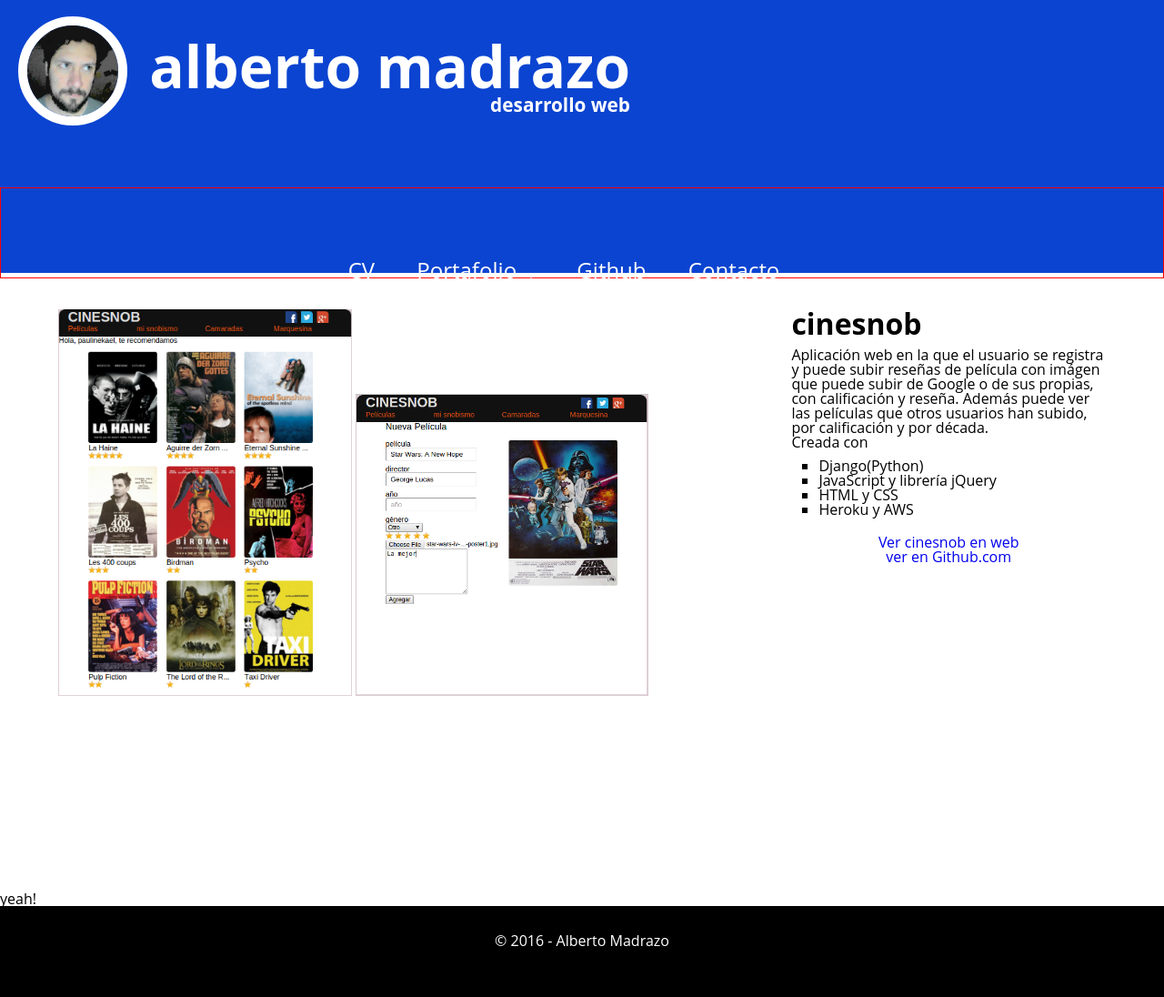
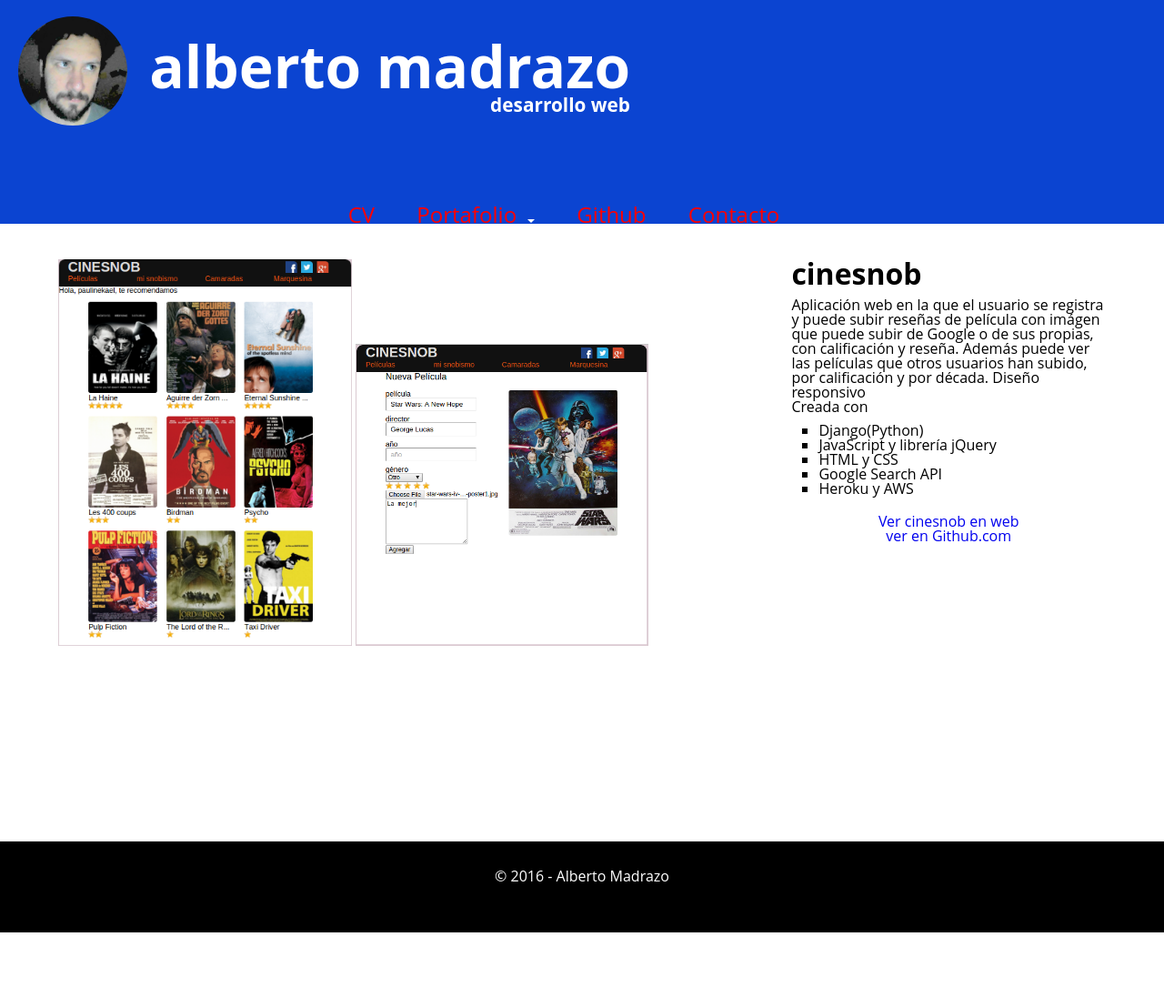
Before and after one commit to albertomadrazo/albertomadrazo.github.io, a Jekyll site: the page built from _pages/portafolio.html, in a window 1280 px wide. Shown: the whole page at 91% size. Built offline with Jekyll 4.4.1, drawn with Linux system fonts in a browser that asks for light colours; after the commit the page ends 1025 px from its top, so only the background shows below that.

Commit message:
A workable header, with many, many problems still.

```diff
--- a/_includes/icon-github.html
+++ /dev/null
@@ -1 +0,0 @@
-<a href="https://github.com/{{ include.username }}"><span class="icon icon--github">{% include icon-github.svg %}</span><span class="username">{{ include.username }}</span></a>
--- a/_includes/icon-twitter.html
+++ /dev/null
@@ -1 +0,0 @@
-<a href="https://twitter.com/{{ include.username }}"><span class="icon icon--twitter">{% include icon-twitter.svg %}</span><span class="username">{{ include.username }}</span></a>
--- a/_layouts/default.html
+++ b/_layouts/default.html
@@ -7,7 +7,6 @@
 
     {% include header.html %}
         {{ content }}
-    <h1>yeah!</h1>
     {% include footer.html %}
   </body>
 
--- a/_pages/cinesnob.html
+++ b/_pages/cinesnob.html
@@ -4,22 +4,5 @@
 permalink: /portafolio/
 ---
 <div id="content">
-<div class="content-left">
-	<img class="sample-img" src="../images/cinesnob.png">
-	<img class="sample-img" src="../images/cinesnob_add.png">
+
 </div>
-<div class="content-right">
-<h2 class="project-title">{{ page.title }}</h2>
-Aplicación web en la que el usuario se registra y puede subir reseñas de película con imágen que puede subir de Google o de sus propias, con calificación y rese&ntilde;a. Adem&aacute;s puede ver las pel&iacute;culas que otros usuarios han subido, por calificaci&oacute;n y por d&eacute;cada.<br/>
-Creada con
-<ul class="used-tech">
-	<li>Django(Python)</li>
-	<li>JavaScript y librer&iacute;a jQuery</li>
-	<li>HTML y CSS</li>
-	<li>Heroku y AWS</li>
-</ul>
-
-<h3 class="link-project"><a href="http://obscure-anchorage-6463.herokuapp.com/califas/">Ver cinesnob en web</a></h3>
-<h3 class="link-project"><a href="https://github.com/albertomadrazo/cinesnob.git">ver en Github.com</a></h3>
-</div>
-</div>
--- /dev/null
+++ b/_pages/portafolio.html
@@ -0,0 +1,26 @@
+---
+layout: default
+title: cinesnob
+permalink: /portafolio/
+---
+<div id="content">
+	<div class="content-left">
+		<img class="sample-img" src="../images/cinesnob.png">
+		<img class="sample-img" src="../images/cinesnob_add.png">
+	</div>
+	<div class="content-right">
+	<h2 class="project-title">{{ page.title }}</h2>
+	Aplicación web en la que el usuario se registra y puede subir reseñas de película con imágen que puede subir de Google o de sus propias, con calificación y rese&ntilde;a. Adem&aacute;s puede ver las pel&iacute;culas que otros usuarios han subido, por calificaci&oacute;n y por d&eacute;cada. Dise&ntilde;o responsivo<br/>
+	Creada con
+	<ul class="used-tech">
+		<li>Django(Python)</li>
+		<li>JavaScript y librer&iacute;a jQuery</li>
+		<li>HTML y CSS</li>
+		<li>Google Search API</li>
+		<li>Heroku y AWS</li>
+	</ul>
+
+	<h3 class="link-project"><a href="http://obscure-anchorage-6463.herokuapp.com/califas/">Ver cinesnob en web</a></h3>
+	<h3 class="link-project"><a href="https://github.com/albertomadrazo/cinesnob.git">ver en Github.com</a></h3>
+	</div>
+</div>
--- a/_sass/_layout.scss
+++ b/_sass/_layout.scss
@@ -74,7 +74,7 @@
     border-radius: 50%;
     width: 120px;
     height: 120px;
-    border: 10px solid white;
+    // border: 10px solid white;
 }
 #name{
     display: inline-block;
@@ -94,7 +94,7 @@
     background-color: $header;
     width: 100%;
     margin: 0 auto;
-    height: 300px;
+    height: 245px;
 }
 
 #slogan{
@@ -104,26 +104,26 @@
 }
 
 #main-menu{
-    background-color: rgba(0,0,0,0);
+    background-color: $header;
+    // background-color: rgba(0,0,0,0);
     // background-color: $header;
     height: 100px;
     font-size: 1.5em;
     text-align: center;
     position: relative;
-    top: 80px;
+    top: 20px;
     width: 100%;
-    border: 1px solid red;
+    // border: 1px solid red;
 }
 
 #main-menu li{
-    color: white;
     margin-right: 40px;
     display: inline;
     vertical-align: bottom;
 }
 
 #main-menu a{
-    color: white;
+    color: red;
 }
 
 #main-menu ul{
@@ -221,40 +221,30 @@
 
 @media only screen and(max-width:530px){
     #site-header{
-        height: 200px;
-        background-color: yellow;
+        height: 173px;
+        background-color: $header;
         text-align: center;
     }
-    #name{
-        position: absolute;
-        // top: 25px;
-        left: 60px;
-        background-color: purple;
+    #name h1{
+        left: 20px;
+        margin: 0 auto;
+        font-size: 2.7em;
     }
     #main-menu{
         font-size: 1.5em;
-        text-align: center;
         width: 100%;
         background-color: rgba(0,0,0,0);
-        top: -26px;
-        height: 99px;
-        border: 1px solid red;
-    }
-    #site-header h1{
-        margin: 0 auto;
-        font-size: 2.7em;
+        top: -2px;
+        height: 97px;
     }
     #main-logo{
-        visibility: hidden;
+        display: none;
     }
     .content-left, .content-right{
         width:100%;
     }
 
     #main-menu ul{
-        // top: 40px;
-        // margin: 0 auto;
-        // position: relative;
         width: 100%;
     }
     #main-menu li{
--- a/js/scripts.js
+++ b/js/scripts.js
@@ -16,26 +16,33 @@
 		toggleVisibility('.submenu');
 	});
 
-	if($(window).width() < 550){
-		resize = false;
-	}
-	else if ($(window).width() > 551){
-		resize = true;
-	}
+	$(window).resize(function(){
+		console.log($(this).width());
+		if($(window).width() < 550){
+			$('#main-menu').css('position', 'relative');
+			resize = false;
+		}
+		else if ($(window).width() >= 551){
+			resize = true;
+		}
+	});
 
 	$(window).scroll(function(){
+
+		console.log($(this).scrollTop());
 		if(resize === false){
+			console.log("no resize");
 			return;
 		}
 		console.log($(window).width());
 
-		if($(this).scrollTop() > 200){
-			$('#main-menu-container').css({position: 'fixed', top: '0'});
+		if($(this).scrollTop() > 145){
+			$('#main-menu').css({position: 'fixed', top: '0'});
 			lockedMenu = true;
 		}
 
-		if($(this).scrollTop() < 200 && lockedMenu === true){
-			$('#main-menu-container').css({position: 'relative', top:'53px'});
+		if($(this).scrollTop() < 145 && lockedMenu === true){
+			$('#main-menu').css({position: 'relative', top:'20px'});
 
 			lockedMenu = false;
 		}
```
Also changed, not shown: _includes/icon-github.svg (deleted), _includes/icon-twitter.svg (deleted).
